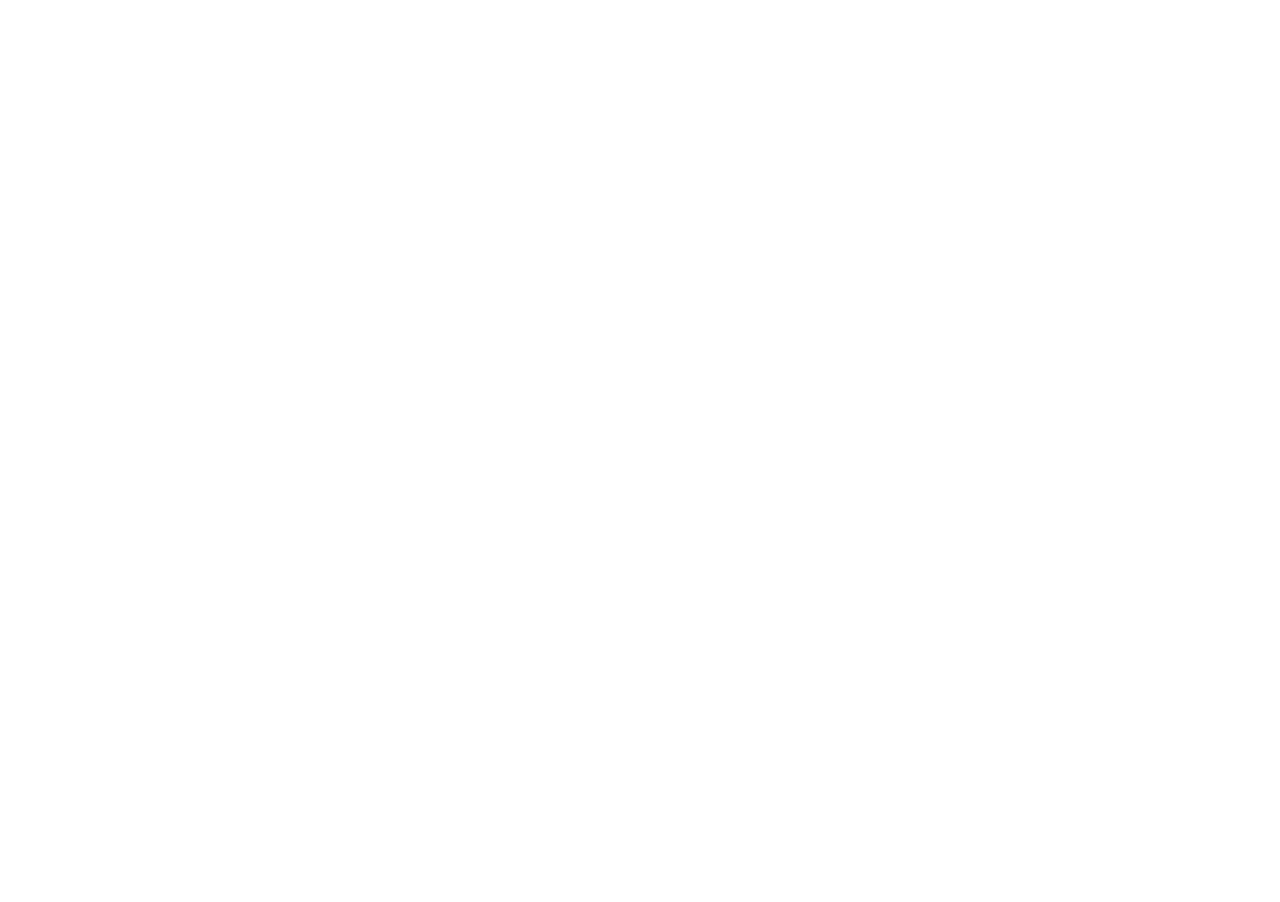
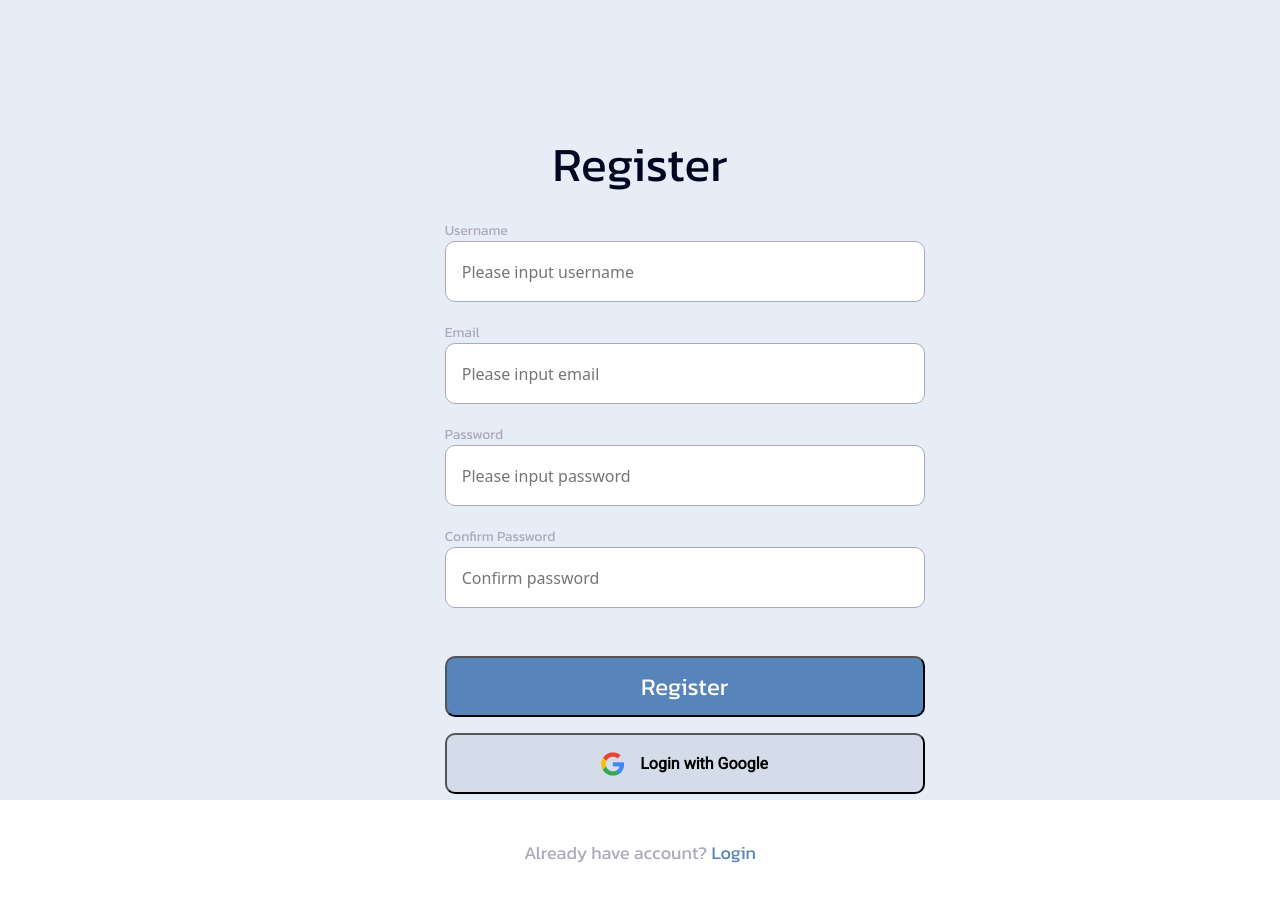
Before and after one commit to sulthanqintara/react-edu-app, a React (Create React App) app: page /register in a window 1280 px wide. Shown: the top 902 px of the page. Before the commit the page ends 800 px from the top, so only its background shows below. Built offline with nearby package versions, Linux system fonts and the light colour scheme.

Commit message:
add pages register and modularization folder

```diff
--- a/src/pages/App.js
+++ b/src/pages/App.js
@@ -1,12 +1,14 @@
-import React  from "react";
+import React from "react";
 import { BrowserRouter as Router, Route } from "react-router-dom";
-import Login from "./Login";
+import Login from "./login/Login";
+import Register from "./register/Register";
 
 function App() {
   return (
     <Router>
       <Route path="/" exact />
-      <Route path="/login" component={Login}/>
+      <Route path="/login" component={Login} />
+      <Route path="/register" component={Register} />
     </Router>
   );
 }
--- a/src/pages/Login.js
+++ /dev/null
@@ -1,31 +0,0 @@
-import React from 'react'
-import "../assets/styles/login.css"
-import { Link } from "react-router-dom";
-
-function Login() {
-    return (
-        <>
-            <main className="main-login vh-100">
-                <section className="container d-flex vh-100 flex-column justify-content-between" >
-                    <h1 className="m-0">Login</h1>
-                    <form className="d-flex flex-column align-items-center">
-                        <label className="">Username or Email</label>
-                        <input type="text" placeholder=""></input>
-                        <label>Password</label>
-                        <input type="password" placeholder=""></input>
-                        <Link to="/"><p>Forgot password?</p></Link>
-                        <button className="btn-login mb-3" type="submit">Login</button>
-                        <button className="btn-login-google d-flex" type="submit">
-                            <i className="google fab fa-google" /><p>Login with Google</p>
-                        </button>
-                    </form>
-                    <p className="pb-5 m-0">New user?
-                    <Link><span> Register</span></Link>
-                    </p>
-                </section>
-            </main>
-        </>
-    )
-}
-
-export default Login
--- /dev/null
+++ b/src/pages/login/Login.js
@@ -0,0 +1,39 @@
+import React from "react";
+import "../login/login.css";
+import { Link } from "react-router-dom";
+
+function Login() {
+  return (
+    <>
+      <main className="main-login vh-100">
+        <section className="container d-flex vh-100 flex-column justify-content-between">
+          <h1 className="m-0">Login</h1>
+          <form className="d-flex flex-column align-items-center">
+            <label className="">Username or Email</label>
+            <input type="text" placeholder=""></input>
+            <label>Password</label>
+            <input type="password" placeholder=""></input>
+            <Link to="/">
+              <p>Forgot password?</p>
+            </Link>
+            <button className="btn-login mb-3" type="submit">
+              Login
+            </button>
+            <button className="btn-login-google d-flex" type="submit">
+              <i className="google fab fa-google" />
+              <p>Login with Google</p>
+            </button>
+          </form>
+          <p className="pb-5 m-0">
+            New user?
+            <Link to="/register">
+              <span> Register</span>
+            </Link>
+          </p>
+        </section>
+      </main>
+    </>
+  );
+}
+
+export default Login;
--- /dev/null
+++ b/src/pages/login/login.css
@@ -0,0 +1,127 @@
+.main-login {
+  background: #e6edf6;
+}
+
+.main-login .google {
+  background: conic-gradient(
+      from -45deg,
+      #ea4335 110deg,
+      #4285f4 90deg 180deg,
+      #34a853 180deg 270deg,
+      #fbbc05 270deg
+    )
+    110% 55%/150% 150% no-repeat;
+  -webkit-background-clip: text;
+  background-clip: text;
+  color: transparent;
+  -webkit-text-fill-color: transparent;
+  padding-right: 1rem;
+  font-size: 1.5rem;
+}
+
+.main-login form {
+  display: block;
+  margin-left: auto;
+  margin-right: auto;
+  width: 35%;
+}
+
+.main-login h1 {
+  font-family: Kanit;
+  font-style: normal;
+  font-weight: 500;
+  font-size: 48px;
+  line-height: 72px;
+  color: #010620;
+  text-align: center;
+  padding-top: 8rem;
+}
+
+.main-login label {
+  font-family: Kanit;
+  font-size: 14px;
+  line-height: 21px;
+  color: #ada9bb;
+  margin-top: 20px;
+}
+
+.main-login input {
+  width: 480px;
+  height: 61px;
+  background: #ffffff;
+  border: 1px solid #ada9bb;
+  box-sizing: border-box;
+  border-radius: 10px;
+  padding: 0 1rem;
+}
+
+.main-login input:focus-visible {
+  outline: none;
+}
+
+.main-login form p {
+  font-family: Roboto;
+  font-style: normal;
+  font-weight: 900;
+  font-size: 16px;
+  line-height: 16px;
+  color: #000000;
+}
+
+.main-login button {
+  width: 480px;
+  height: 61px;
+  border-radius: 10px;
+}
+
+.main-login .btn-login {
+  font-family: Kanit;
+  font-style: normal;
+  font-weight: 500;
+  font-size: 24px;
+  line-height: 36px;
+  color: #ffffff;
+  background: #5784ba;
+}
+
+.main-login .btn-login-google {
+  font-family: Kanit;
+  font-style: normal;
+  font-weight: 500;
+  font-size: 16px;
+  line-height: 24px;
+  color: #010620;
+  justify-content: center;
+  align-items: center;
+  background: rgba(0, 13, 79, 0.08);
+}
+
+.main-login .btn-login-google p {
+  margin: 0%;
+}
+
+.main-login p,
+.main-login span {
+  font-family: Kanit;
+  font-style: normal;
+  font-weight: 500;
+  font-size: 18px;
+  line-height: 21px;
+}
+
+.main-login p {
+  text-align: center;
+  color: #ada9bb;
+}
+
+.main-login span {
+  color: #5784ba;
+}
+
+.main-login a {
+  text-decoration: none;
+}
+
+.main-login span:hover {
+  color: teal;
+}
--- /dev/null
+++ b/src/pages/register/Register.js
@@ -0,0 +1,40 @@
+import React from "react";
+import "../register/register.css";
+import { Link } from "react-router-dom";
+
+function Register() {
+  return (
+    <>
+      <main className="main-login vh-100">
+        <section className="container d-flex vh-100 flex-column justify-content-between">
+          <h1 className="m-0">Register</h1>
+          <form className="">
+            <label>Username</label>
+            <input type="email" placeholder="Please input username"></input>
+            <label>Email</label>
+            <input type="email" placeholder="Please input email"></input>
+            <label>Password</label>
+            <input type="password" placeholder="Please input password"></input>
+            <label>Confirm Password</label>
+            <input type="password" placeholder="Confirm password "></input>
+            <button className="btn-login mb-3 mt-5" type="submit">
+              Register
+            </button>
+            <button className="btn-login-google d-flex" type="submit">
+              <i className="google fab fa-google" />
+              <p>Login with Google</p>
+            </button>
+          </form>
+          <p className="pb-5 mt-5">
+            Already have account?
+            <Link to="/login">
+              <span> Login</span>
+            </Link>
+          </p>
+        </section>
+      </main>
+    </>
+  );
+}
+
+export default Register;
--- a/src/assets/styles/login.css
+++ b/src/pages/register/register.css
@@ -1,5 +1,5 @@
 .main-login {
-  background: #e5e5e5;
+  background: #e6edf6;
 }
 
 .main-login .google {
@@ -19,6 +19,13 @@
   font-size: 1.5rem;
 }
 
+.main-login form {
+  display: block;
+  margin-left: auto;
+  margin-right: auto;
+  width: 35%;
+}
+
 .main-login h1 {
   font-family: Kanit;
   font-style: normal;
@@ -32,11 +39,10 @@
 
 .main-login label {
   font-family: Kanit;
-  font-style: normal;
-  font-weight: normal;
   font-size: 14px;
   line-height: 21px;
   color: #ada9bb;
+  margin-top: 20px;
 }
 
 .main-login input {
@@ -90,22 +96,8 @@
   background: rgba(0, 13, 79, 0.08);
 }
 
-.main-login .btn-login-google p{
-    margin: 0%;
-}
-
-.main-login p,
-.main-login span {
-  font-family: Kanit;
-  font-style: normal;
-  font-weight: 500;
-  font-size: 18px;
-  line-height: 21px;
-}
-
-.main-login p {
-  text-align: center;
-  color: #ada9bb;
+.main-login .btn-login-google p {
+  margin: 0%;
 }
 
 .main-login span {
@@ -115,7 +107,3 @@
 .main-login a {
   text-decoration: none;
 }
-
-.main-login span:hover {
-  color: teal;
-}
```
Also changed, not shown: 1 other file (tests, documents, lock files or other folders).
